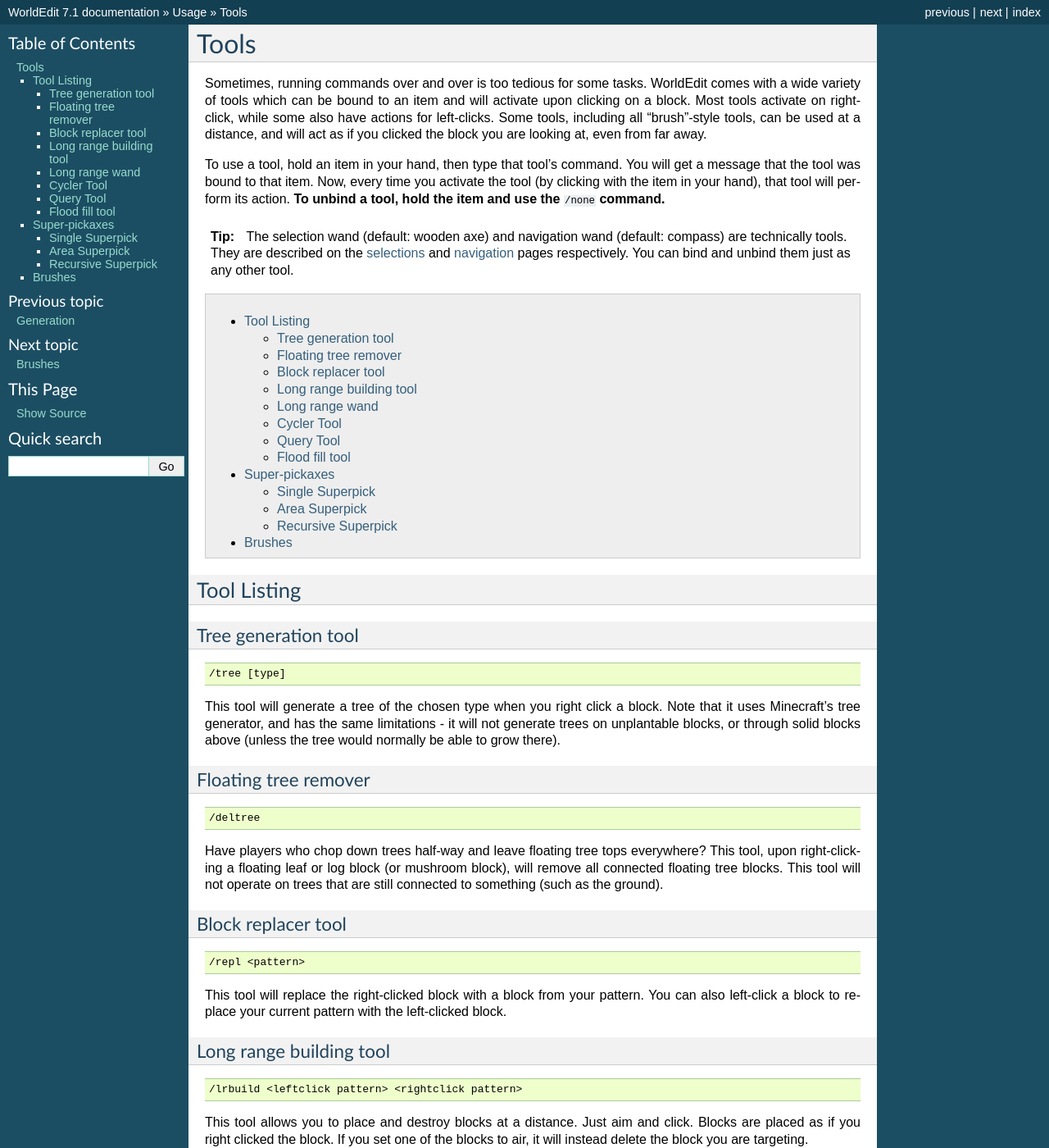
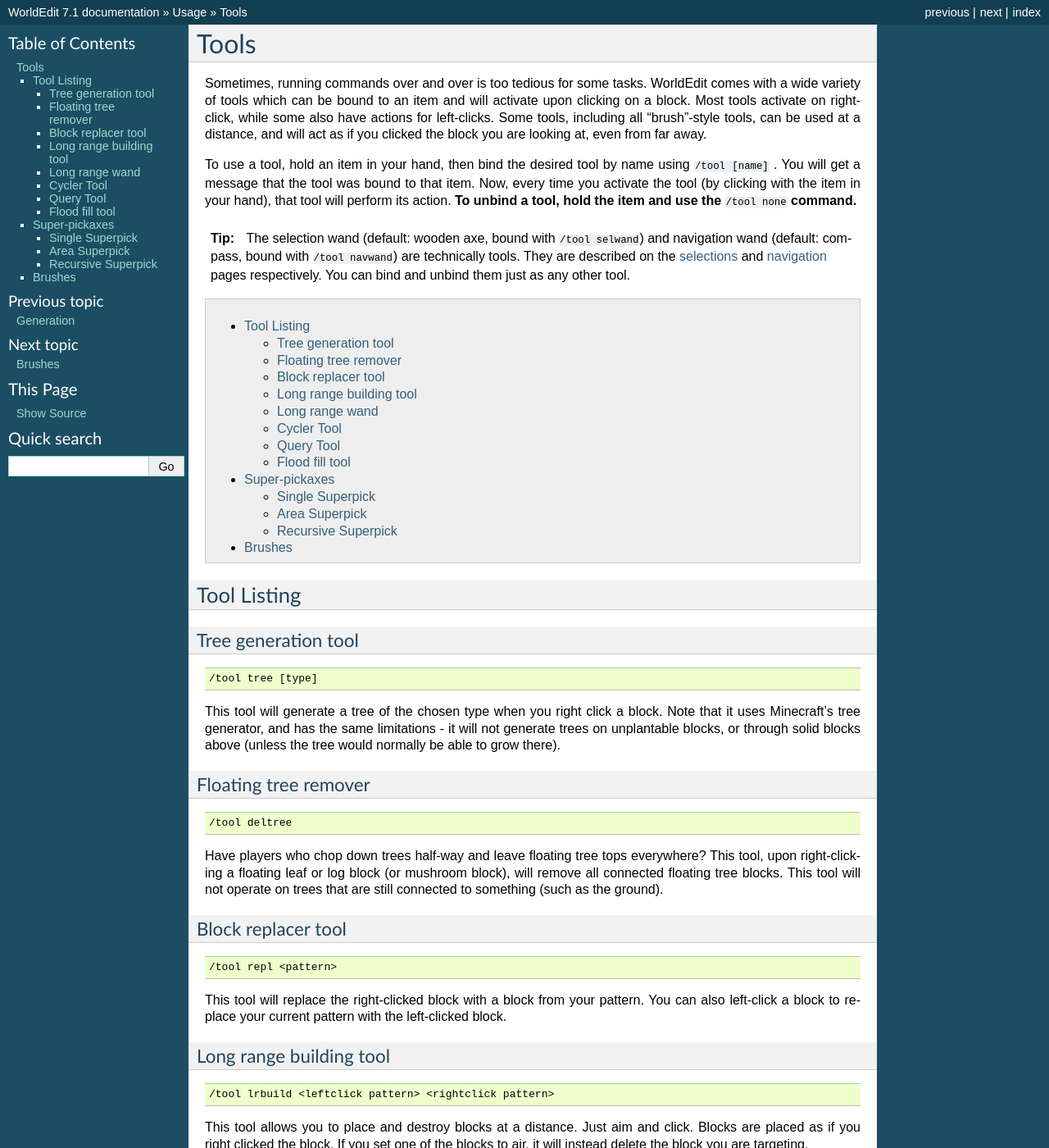
Before and after one commit to EngineHub/WorldEditDocs, a Sphinx documentation site: the page built from source/usage/tools/tools.rst, in a window 1280 px wide and 1400 px high. Shown: the whole window at 82% size. Built offline with Sphinx 7.4.7, drawn with Linux system fonts in a browser that asks for light colours; some of the changed text lies outside the part shown.

Commit message:
Update to reflect the needed /tool prefix and add details on binding selwand and navwand (#16)
Update to reflect the needed /tool prefix and add details on binding selwand and navwand

```diff
--- a/source/usage/tools/tools.rst
+++ b/source/usage/tools/tools.rst
@@ -3,11 +3,11 @@
 
 Sometimes, running commands over and over is too tedious for some tasks. WorldEdit comes with a wide variety of tools which can be bound to an item and will activate upon clicking on a block. Most tools activate on right-click, while some also have actions for left-clicks. Some tools, including all "brush"-style tools, can be used at a distance, and will act as if you clicked the block you are looking at, even from far away.
 
-To use a tool, hold an item in your hand, then type that tool's command. You will get a message that the tool was bound to that item. Now, every time you activate the tool (by clicking with the item in your hand), that tool will perform its action. **To unbind a tool, hold the item and use the** ``/none`` **command.**
+To use a tool, hold an item in your hand, then bind the desired tool by name using ``/tool [name]`` . You will get a message that the tool was bound to that item. Now, every time you activate the tool (by clicking with the item in your hand), that tool will perform its action. **To unbind a tool, hold the item and use the** ``/tool none`` **command.**
 
 .. tip::
 
-    The selection wand (default: wooden axe) and navigation wand (default: compass) are technically tools. They are described on the :doc:`selections <../regions/selections>` and :doc:`navigation <../navigation>` pages respectively. You can bind and unbind them just as any other tool.
+    The selection wand (default: wooden axe, bound with ``/tool selwand``) and navigation wand (default: compass, bound with ``/tool navwand``) are technically tools. They are described on the :doc:`selections <../regions/selections>` and :doc:`navigation <../navigation>` pages respectively. You can bind and unbind them just as any other tool.
 
 .. contents::
     :local:
@@ -22,7 +22,7 @@
 
 ::
 
-    /tree [type]
+    /tool tree [type]
 
 This tool will generate a tree of the chosen type when you right click a block. Note that it uses Minecraft's tree generator, and has the same limitations - it will not generate trees on unplantable blocks, or through solid blocks above (unless the tree would normally be able to grow there).
 
@@ -31,7 +31,7 @@
 
 ::
 
-    /deltree
+    /tool deltree
 
 Have players who chop down trees half-way and leave floating tree tops everywhere? This tool, upon right-clicking a floating leaf or log block (or mushroom block), will remove all connected floating tree blocks. This tool will not operate on trees that are still connected to something (such as the ground).
 
@@ -40,7 +40,7 @@
 
 ::
 
-    /repl <pattern>
+    /tool repl <pattern>
 
 This tool will replace the right-clicked block with a block from your pattern. You can also left-click a block to replace your current pattern with the left-clicked block.
 
@@ -49,7 +49,7 @@
 
 ::
 
-    /lrbuild <leftclick pattern> <rightclick pattern>
+    /tool lrbuild <leftclick pattern> <rightclick pattern>
 
 This tool allows you to place and destroy blocks at a distance. Just aim and click. Blocks are placed as if you right clicked the block. If you set one of the blocks to air, it will instead delete the block you are targeting.
 
@@ -58,7 +58,7 @@
 
 ::
 
-    /farwand
+    /tool farwand
 
 This tool works just like the normal selection wand - but at any distance. Instead of being ``//pos1`` and ``//pos2``, it's ``//hpos1`` and ``//hpos2``.
 
@@ -67,7 +67,7 @@
 
 ::
 
-    /cycler
+    /tool cycler
 
 This tool can be used to cycle a block's states. Left-clicking will choose which property to cycle, and right-clicking will cycle the available values of that property. This is useful for example, to rotate individual blocks in place.
 
@@ -76,7 +76,7 @@
 
 ::
 
-    /info
+    /tool info
 
 The query tool will show information about the right-clicked block. It will show the coordinates, the block type, states, light level (emitted/above), and the internal id (if available).
 
@@ -85,7 +85,7 @@
 
 ::
 
-    /floodfill <pattern> <range>
+    /tool floodfill <pattern> <range>
 
 The flood fill tool will, starting at the right-clicked block, change it and all connected blocks of the same type (within the given range) to the specified pattern.
 
```
